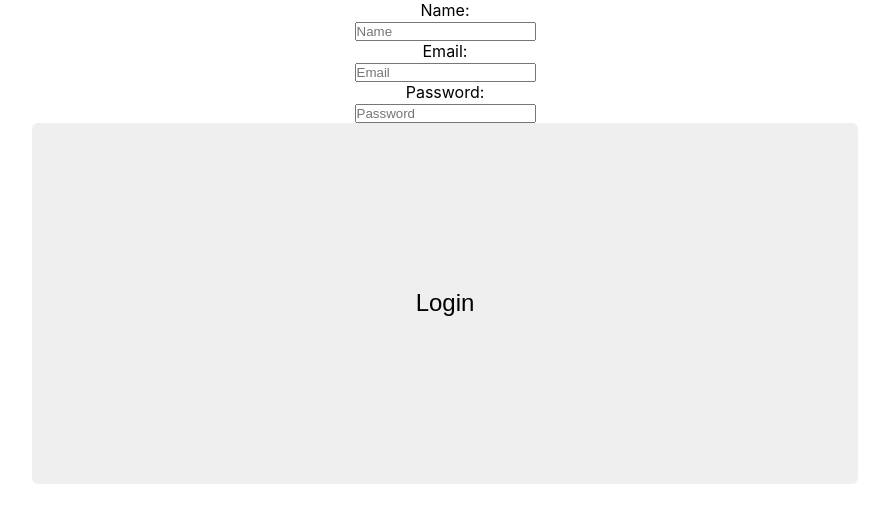
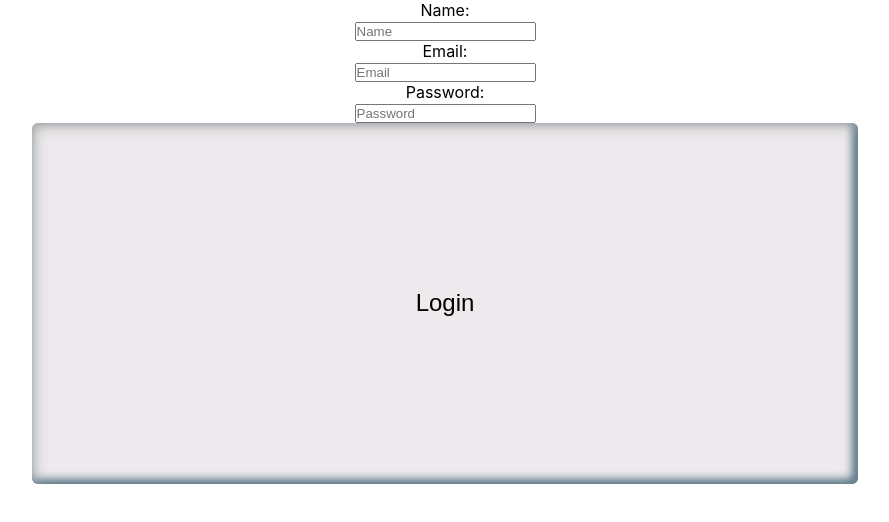
Before and after one commit to LeahWinters/rancidTomatillos, a React (Create React App) app: page /login in a window 1280 px wide. Shown: the top 522 px of the page, without its empty margins (195-1084 px from the left). Built offline with nearby package versions, Linux system fonts and the light colour scheme; no server answers.

Commit message:
Added some more styling to the login btn

```diff
--- a/src/NavBar/NavBar.css
+++ b/src/NavBar/NavBar.css
@@ -2,7 +2,6 @@
   display: flex;
   flex-direction: row;
   justify-content: space-evenly;
-  /* border: solid 1px red; */
   background-color: #08435E;
   height: 9%;
   align-items: center;
@@ -15,14 +14,15 @@ h1 {
 }
 
 .login-btn {
+  background-color: #EDE9EC;
   padding: 13% 30% 13% 30%;
   font-size: 1.5em;
   border-radius: 6px;
   cursor: pointer;
   border: none;
+  box-shadow: inset 1px 2px 15px 0px #ababab, inset -4px -3px 10px #08435E;
 }
 
 .login-btn:hover {
   background-color: #A1DCF7;
-  /* border: #12A1E2; */
 }
--- a/src/movieCard/MovieCard.css
+++ b/src/movieCard/MovieCard.css
@@ -5,13 +5,13 @@
   margin: 1%;
   width: 48%;
   border: solid 1px blue;
-  background-color: #EDE9EC;
-    border-radius: 15px;
-    box-shadow: inset 6px 5px 15px 0px #ababab, inset -4px -3px 15px #08435E;
+  background-color: #ede9ec;
+  border-radius: 15px;
+  box-shadow: inset 6px 5px 15px 0px #ababab, inset -4px -3px 15px #08435e;
 }
 
 .poster-img {
-    width: 30%;
+  width: 30%;
   height: 93%;
 }
 
```
